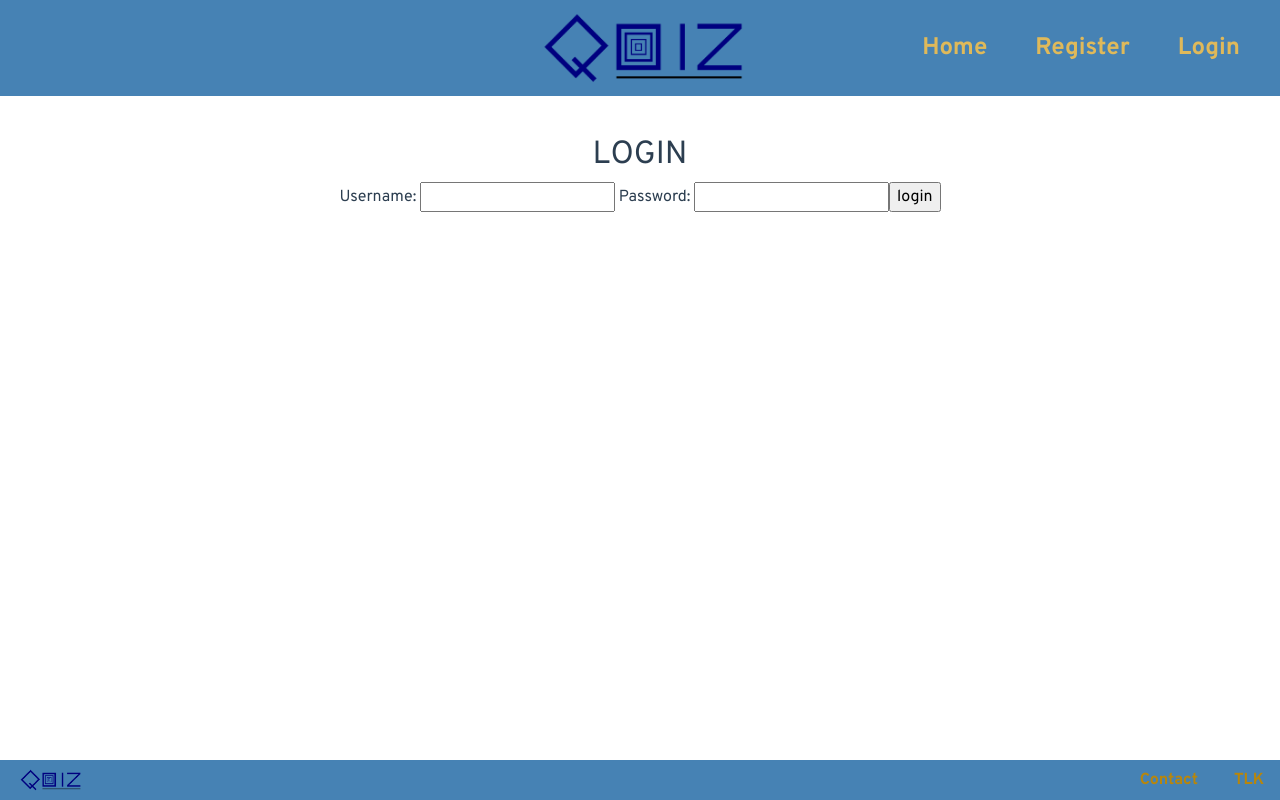
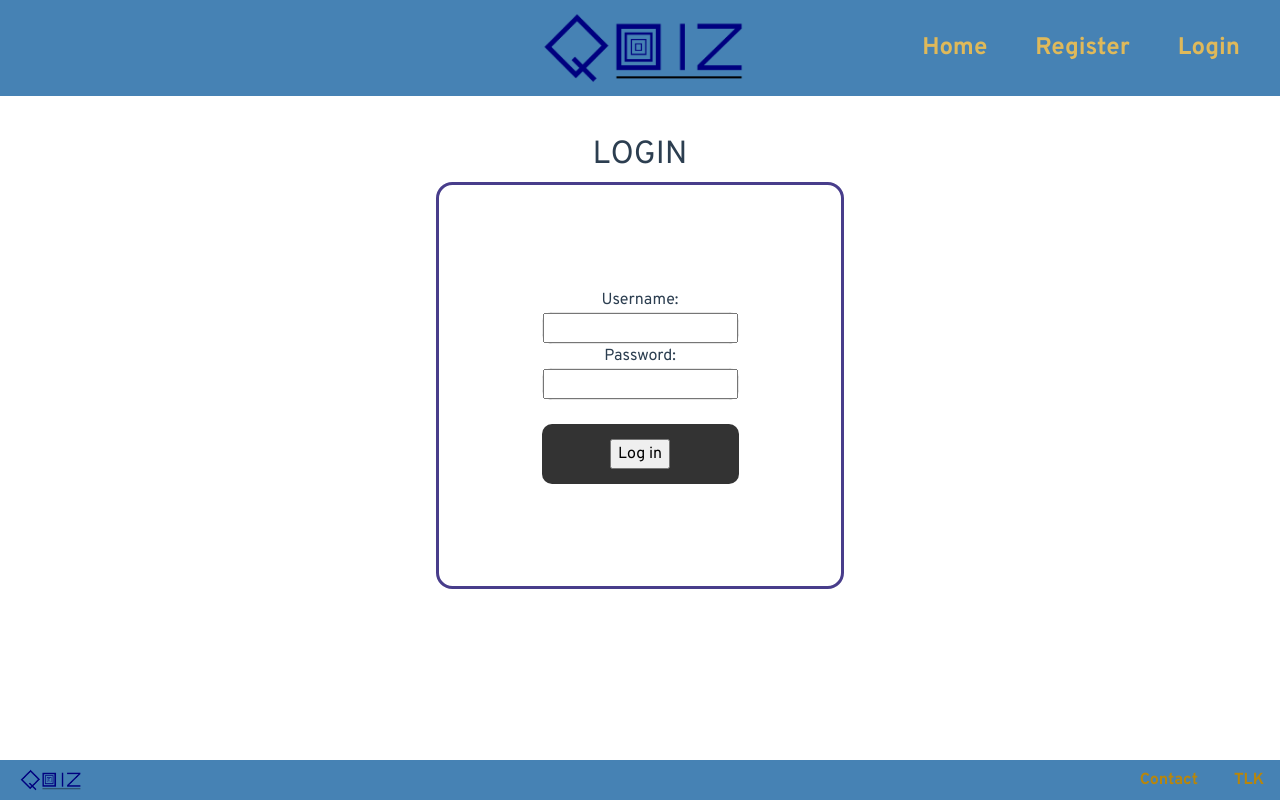
Before and after one commit to Marwwin/Devops2020, a Vue app: page /login in a window 1280 px wide. Built offline with nearby package versions, Linux system fonts and the light colour scheme.

Commit message:
Desperate attempt to make cute log in

```diff
--- a/src/views/Login.vue
+++ b/src/views/Login.vue
@@ -1,13 +1,24 @@
 <template>
+<!-- VARFÖR FUNKAR EJ MIN CSS IN THIS FORM MY DUDES-->
   <div id="login">
     <h2>LOGIN</h2>
-    <form action="login">
+
+    <div class="outer">
+      <div class="box">
+        <form action="login">
       Username:
-      <input type="text" id="username" v-model="username" />
+      <div class="input-field">
+        <input type="text" id="username" v-model="username" /><br>
+      </div>
       Password:
-      <input type="text" id="password" v-model="password" />
-      <input type="button" value="login" @click="login" />
+      <div class="input-field">
+        <input type="text" id="password" v-model="password" /><br>
+      </div>
+      <br>
+     <div id="login-btn"><input type="button" value="Log in" @click="login" /></div>
     </form>
+      </div>
+    </div>
   </div>
 </template>
 
@@ -47,4 +58,41 @@ export default {
     margin-top: 5vh;
 }
 
+
+#login-btn{
+   display: inline-flex;
+  justify-content: center;
+  align-items: center;
+  padding: 0 20px;
+  width: 100%;
+  height: 60px;
+  background-color: #333333;
+  border-radius: 10px;
+}
+
+.outer{
+        padding-top: 4%;
+        list-style-type: none;
+        text-align: center;
+        margin: 0;
+        padding: 0;
+    }
+    .box{
+    display: inline-flex;
+    text-align: center;
+    padding: 8%;
+    background-color: white;
+    border: darkslateblue;
+    border-style: solid;
+    border-radius: 4%;
+    }
+
+    .input-field{
+      width: 100%;
+  position: relative;
+  background-color: black;
+  border: 1px solid #e6e6e6;
+  border-radius: 10px;
+    }
+
 </style>
--- a/src/views/Profile.vue
+++ b/src/views/Profile.vue
@@ -1,5 +1,5 @@
 <template>
   <div class="profile">
-    <h1>Login</h1>
+    <h1>Welcome to your profile</h1>
   </div>
 </template>
--- a/src/views/Quiz.vue
+++ b/src/views/Quiz.vue
@@ -1,6 +1,6 @@
 <template>
   <div class="quiz">
-
+    <!-- WHY TF IS THE TEXT NOT IN THE MIDDLE-->
 <div class="outer">
 <div class="box"><h1>Easy</h1></div>
 <div class="box" style="margin : 15px"><h1>Medium</h1></div>
@@ -37,11 +37,13 @@
     background-color: white;
     border: darkslateblue;
     border-style: solid;
+    border-radius: 4%;
 
 transition: all 1s ease;
     }
 
     .box:hover{
        padding: 8.5%;
+       background-color: rgba(71, 61, 139, 0.301);
     }
 </style>
```
